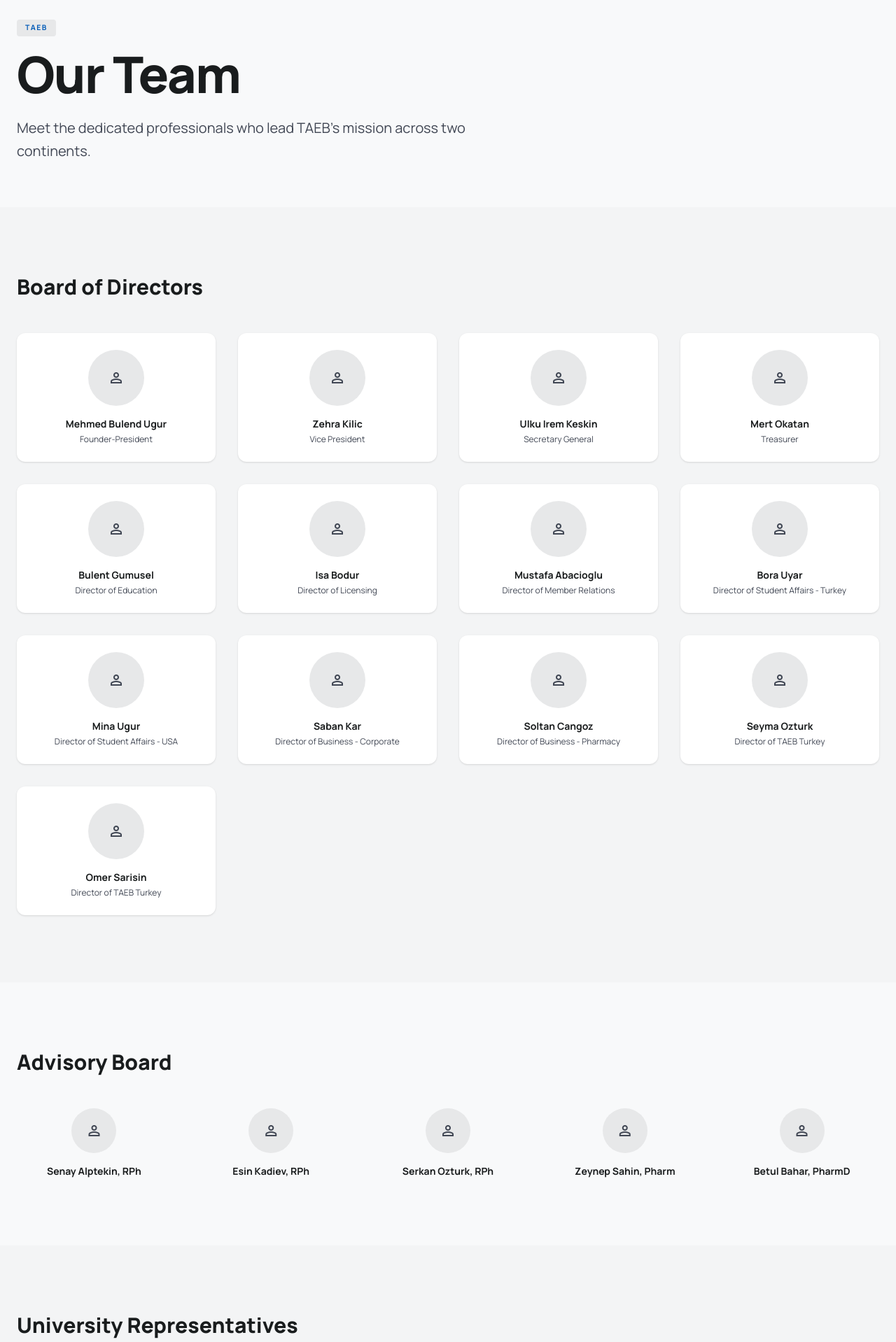
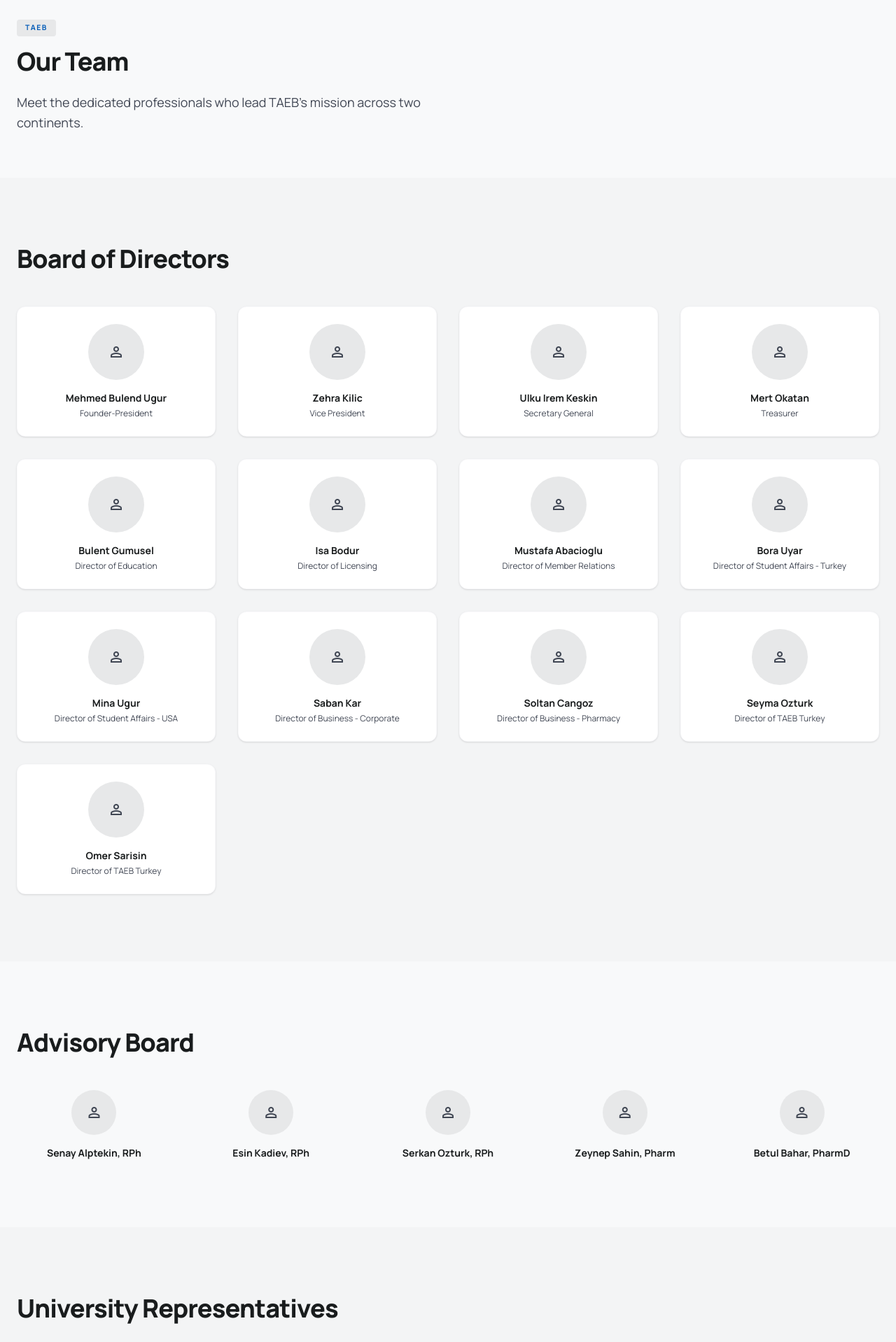
Before and after one commit to bulutmuf/taeb, a React (Vite) app: page /members in a window 1280 px wide. Shown: the part 140-2058 px from the top of the page at 70% size. Built offline with nearby package versions, Linux system fonts and the light colour scheme.

Commit message:
refactor(pages): integrate MemberCard into Members page

```diff
--- a/src/pages/Members.tsx
+++ b/src/pages/Members.tsx
@@ -1,5 +1,7 @@
 import { useTranslation } from "react-i18next";
 import { boardOfDirectors, advisoryBoard, representatives } from "../data/members";
+import MemberCard from "../components/MemberCard";
+import SectionHeading from "../components/SectionHeading";
 
 export default function Members() {
   const { t, i18n } = useTranslation();
@@ -9,30 +11,27 @@ export default function Members() {
     <>
       {/* Hero */}
       <section className="max-w-7xl mx-auto px-6 pt-24 pb-16">
-        <span className="inline-block px-3 py-1 bg-surface-container-high text-primary font-bold text-[0.65rem] tracking-[0.15em] rounded mb-4 uppercase">
-          TAEB
-        </span>
-        <h1 className="text-[3.5rem] md:text-[4.5rem] font-extrabold leading-[1.05] tracking-tight text-on-surface mb-6">
-          {t("members.headline")}
-        </h1>
-        <p className="text-lg md:text-xl text-on-surface-variant leading-relaxed max-w-2xl">
-          {t("members.description")}
-        </p>
+        <SectionHeading
+          badge="TAEB"
+          title={t("members.headline")}
+          description={t("members.description")}
+          badgeTheme="surface"
+        />
       </section>
 
       {/* Board of Directors */}
       <section className="py-24 bg-surface-container-low">
         <div className="max-w-7xl mx-auto px-6">
-          <h2 className="text-3xl font-extrabold text-on-surface mb-12">{t("members.boardTitle")}</h2>
+          <SectionHeading title={t("members.boardTitle")} className="mb-12" />
           <div className="grid grid-cols-2 md:grid-cols-3 lg:grid-cols-4 gap-8">
             {boardOfDirectors.map((member, i) => (
-              <div key={i} className="bg-surface-container-lowest p-6 rounded-xl shadow-sm text-center hover:-translate-y-1 transition-transform">
-                <div className="w-20 h-20 mx-auto mb-4 rounded-full bg-surface-container-high flex items-center justify-center">
-                  <span className="material-symbols-outlined text-3xl text-on-surface-variant">person</span>
-                </div>
-                <h3 className="font-bold text-on-surface text-sm mb-1">{member.name}</h3>
-                <p className="text-xs text-on-surface-variant">{lang === "tr" ? member.roleTr : member.roleEn}</p>
-              </div>
+              <MemberCard
+                key={i}
+                name={member.name}
+                role={lang === "tr" ? member.roleTr : member.roleEn}
+                image={member.image}
+                variant="board"
+              />
             ))}
           </div>
         </div>
@@ -41,15 +40,15 @@ export default function Members() {
       {/* Advisory Board */}
       <section className="py-24 bg-surface">
         <div className="max-w-7xl mx-auto px-6">
-          <h2 className="text-3xl font-extrabold text-on-surface mb-12">{t("members.advisoryTitle")}</h2>
+          <SectionHeading title={t("members.advisoryTitle")} className="mb-12" />
           <div className="grid grid-cols-2 md:grid-cols-3 lg:grid-cols-5 gap-8">
             {advisoryBoard.map((member, i) => (
-              <div key={i} className="text-center">
-                <div className="w-16 h-16 mx-auto mb-4 rounded-full bg-surface-container-high flex items-center justify-center">
-                  <span className="material-symbols-outlined text-2xl text-on-surface-variant">person</span>
-                </div>
-                <h3 className="font-bold text-on-surface text-sm">{member.name}</h3>
-              </div>
+              <MemberCard
+                key={i}
+                name={member.name}
+                image={member.image}
+                variant="advisory"
+              />
             ))}
           </div>
         </div>
@@ -58,11 +57,11 @@ export default function Members() {
       {/* University Representatives */}
       <section className="py-24 bg-surface-container-low">
         <div className="max-w-7xl mx-auto px-6">
-          <h2 className="text-3xl font-extrabold text-on-surface mb-4">{t("members.representativesTitle")}</h2>
+          <SectionHeading title={t("members.representativesTitle")} className="mb-4" />
           <p className="text-on-surface-variant mb-12">
             {representatives.length} {t("members.representativesCount")}
           </p>
-          <div className="bg-surface-container-lowest rounded-xl shadow-sm overflow-hidden">
+          <div className="bg-surface-container-lowest rounded-xl shadow-sm overflow-hidden border border-outline-variant/10">
             <div className="overflow-x-auto">
               <table className="w-full text-sm">
                 <thead className="bg-surface-container-high">
```
